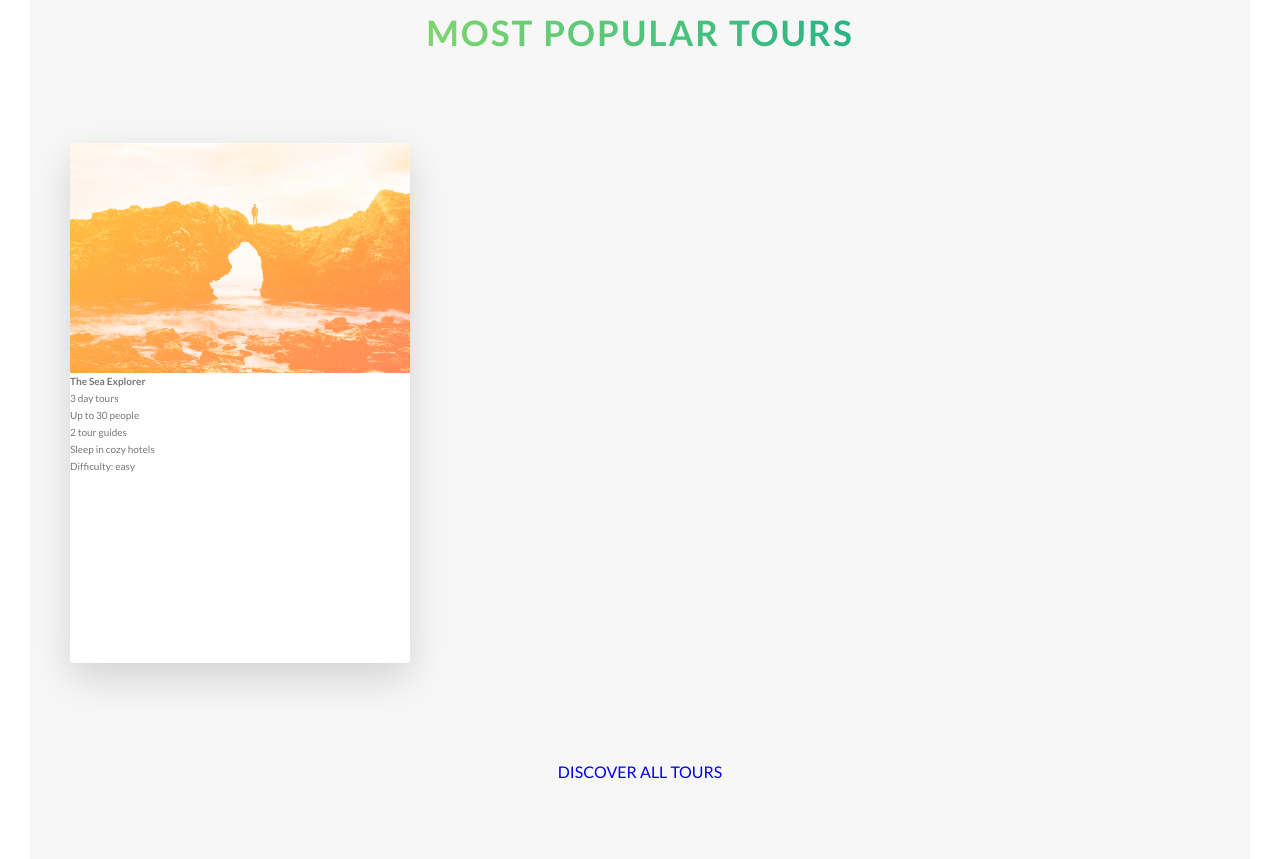
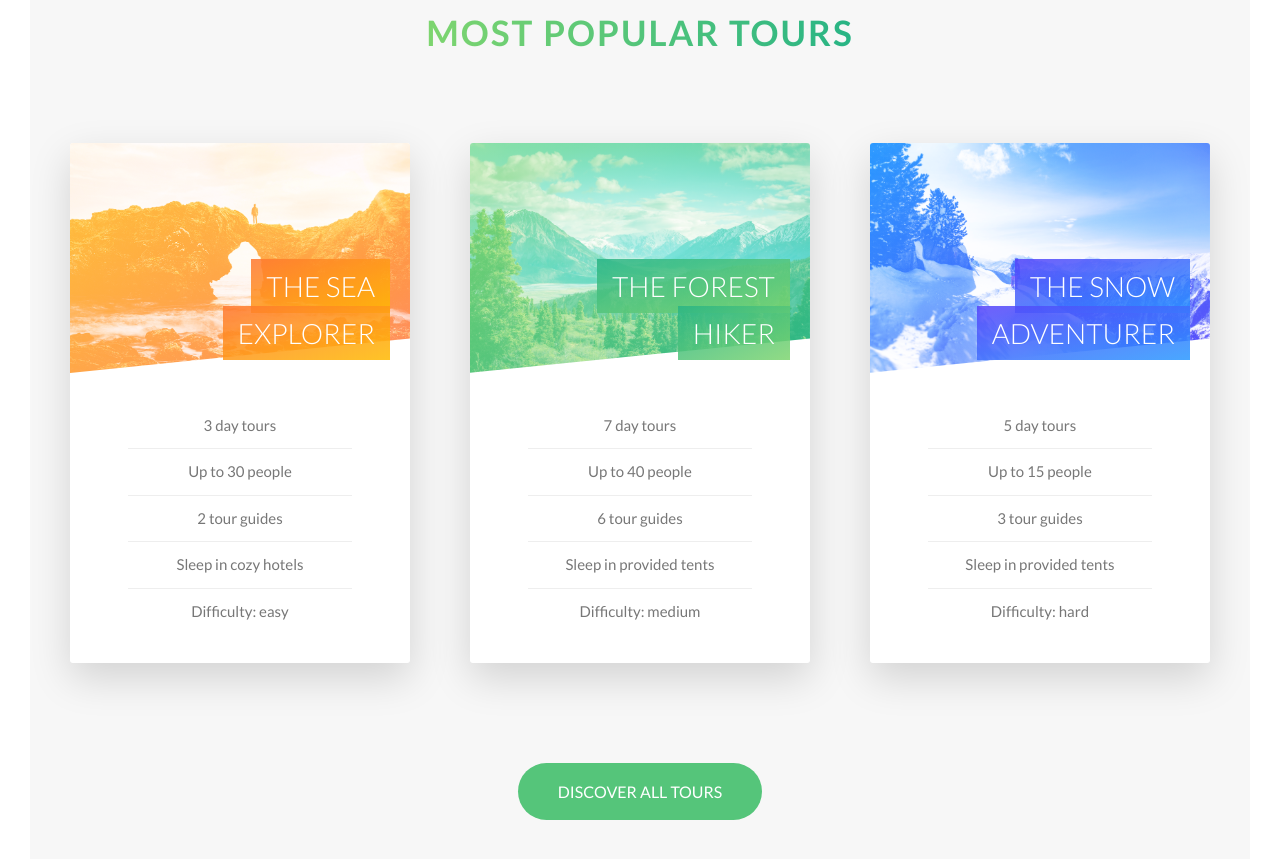
Before and after one commit to akbarameen/Natours---SASS-7-1-Architecture-and-Float-Layout, a website: page index.html in a window 1280 px wide. Shown: the part 2358-3217 px from the top of the page. Drawn offline with Linux system fonts and the light colour scheme.

Commit message:
tour section completed

```diff
--- a/index.html
+++ b/index.html
@@ -129,7 +129,7 @@
                        <div class="card">
                            <div class="card__side card__side--front">
                                 <div class="card__picture card__picture--1">
-                                     <!-- this is for black space -->
+                                     <!-- this is for blank space -->
                                     &nbsp;
                                 </div>
                                 <h4 class="card__heading">
@@ -146,20 +146,19 @@
                                 </div>
                            </div>
                            <div class="card__side card__side--back card__side--back-1">
-                            Back Side
-                                <!-- <div class="card__cta">
+                                <div class="card__cta">
                                     <div class="card__price-box">
                                         <p class="card__price-only">Only</p>
                                         <p class="card__price-value">$297</p>
                                     </div>
                                     <a href="#popup" class="btn btn--white">Book now!</a>
-                                </div> -->
+                                </div>
                             </div>
                        </div>
                     </div>
 
 
-                    <!-- <div class="col-1-of-3">
+                    <div class="col-1-of-3">
                         <div class="card">
                             <div class="card__side card__side--front">
                                 <div class="card__picture card__picture--2">
@@ -222,7 +221,7 @@
                                 </div>
                             </div>
                         </div>
-                    </div> -->
+                    </div>
                 </div>
 
                 <div class="u-center-text u-margin-top-huge">
--- a/sass/base/_utilities.scss
+++ b/sass/base/_utilities.scss
@@ -4,3 +4,6 @@
 .u-margin-bottom-small{margin-bottom: 1.5rem;}
 .u-margin-bottom-mediam{margin-bottom: 3rem;}
 .u-margin-bottom-big{margin-bottom: 8rem;}
+
+.u-margin-top-big{margin-top: 8rem;}
+.u-margin-top-huge{margin-top: 10rem;}
--- a/sass/components/_buttons.scss
+++ b/sass/components/_buttons.scss
@@ -34,6 +34,14 @@
             background-color: $color-white;
         }
 
+    }
+    &--green{
+        background-color: $color-primary;
+        color: $color-white;
+
+        &::after{
+            background-color: $color-primary;
+        }
     }
 
     /* sudo elements */
--- a/sass/components/_card.scss
+++ b/sass/components/_card.scss
@@ -1,11 +1,11 @@
-.card{
+.card {
     // FUNCTIONALITY
     perspective: 150rem;
     -moz-perspective: 150rem;
     position: relative;
     height: 52rem;
 
-    &__side{
+    &__side {
         height: 52rem;
         position: absolute;
         transition: all .8s ease;
@@ -17,11 +17,12 @@
         overflow: hidden; // this is because the image mostly overflow the parent class and hide the border radius
         box-shadow: 0 1.5rem 4rem rgba($color-black, .15);
 
-        &--front{
+        &--front {
             background-color: $color-white;
 
         }
-        &--back{
+
+        &--back {
             transform: rotateY(180deg);
 
             &-1 {
@@ -42,22 +43,24 @@
 
     }
 
-    &:hover &__side--front{
+    &:hover &__side--front {
         transform: rotateY(-180deg);
     }
-    &:hover &__side--back{
+
+    &:hover &__side--back {
         transform: rotateY(0);
     }
 
 
     // FRONT SIDE STYLING
-
-    &__picture{
+    &__picture {
         background-size: cover;
         height: 23rem;
-        background-blend-mode: screen;
+        background-blend-mode: screen; // This is brand new scss property so we have to blend image usign photoshop anymore
+        clip-path: polygon(0 0, 100% 0, 100% 85%, 0 100%);
+        -wibkit-clip-path: polygon(0 0, 100% 0, 100% 85%, 0 100%);
 
-        &--1{
+        &--1 {
             // ONE WAY WE CAN USE RGBA AND DECREASE THE OPACITY OR WE CAN WE USE THE NEW PROPERTY CALLED BLEND-mode
             //method-1
             //     background-image:  linear-gradient(to right bottom,
@@ -66,12 +69,105 @@
             // url(../img/nat-5.jpg);
 
             //Method - 2
-        background-image: linear-gradient(to right bottom
-            , $color-secondary-light, $color-secondary-dark)
-            , url(../img/nat-5.jpg);
+            background-image: linear-gradient(to right bottom, $color-secondary-light, $color-secondary-dark), url(../img/nat-5.jpg);
+        }
+        &--2 {
+            background-image: linear-gradient(to right bottom, $color-primary-light, $color-primary-dark), url(../img/nat-6.jpg);
+        }
+        &--3 {
+            background-image: linear-gradient(to right bottom, $color-tertiary-light, $color-tertiary-dark), url(../img/nat-7.jpg);
+        }
 
+
+
+
+    }
+
+    &__heading {
+        font-size: 2.8rem;
+        text-transform: uppercase;
+        color: $color-white;
+        font-weight: 300;
+        text-align: right;
+        position: absolute;
+        top: 12rem;
+        right: 2rem;
+        width: 75%;
+    }
+
+    &__heading-span {
+        padding: 1rem 1.5rem;
+        // this is for breaking one element and treating it two different elements
+        box-decoration-break: clone;
+        -webkit-box-decoration-break: clone;
+
+        &--1 {
+            background-image: linear-gradient(to right bottom,
+                    rgba($color-secondary-dark, .85),
+                    rgba($color-secondary-light, .85));
+        }
+        &--2 {
+            background-image: linear-gradient(to right bottom,
+                    rgba($color-primary-dark, .85),
+                    rgba($color-primary-light, .85));
+        }
+        &--3 {
+            background-image: linear-gradient(to right bottom,
+                    rgba($color-tertiary-dark, .85),
+                    rgba($color-tertiary-light, .85));
         }
 
     }
 
+    &__details {
+        padding: 3rem;
+
+        ul {
+            list-style: none;
+            width: 80%;
+            margin: 0 auto;
+
+            li {
+                text-align: center;
+                font-size: 1.5rem;
+                padding: 1rem;
+
+
+                &:not(:last-child) {
+                    border-bottom: 1px solid $color-grey-light-2;
                 }
+
+            }
+        }
+    }
+
+    // BACK SIDE STYLING
+
+    &__cta {
+        position: absolute;
+        top: 50%;
+        left: 50%;
+        transform: translate(-50%, -50%);
+        text-align: center;
+        width: 75%;
+
+
+    }
+
+    &__price-box {
+        color: $color-white;
+        margin-bottom: 8rem;
+
+    }
+
+    &__price-only {
+        font-size: 1.4rem;
+        text-transform: uppercase;
+
+    }
+
+    &__price-value {
+        font-size: 6rem;
+        font-weight: 100;
+    }
+}
--- a/sass/layout/_header.scss
+++ b/sass/layout/_header.scss
@@ -7,6 +7,7 @@
     background-size: cover;
     background-position: top;
     /* This property will avoid croping the image from the top when resizing the screen */
+    -wibkit-clip-path: polygon(0 0, 100% 0, 100% 75vh, 0% 100%);
     clip-path: polygon(0 0, 100% 0, 100% 75vh, 0% 100%);
     /* I have made this myself but there is a cool tool called clippy used for making complex shapes */
     position: relative;
--- a/sass/pages/_home.scss
+++ b/sass/pages/_home.scss
@@ -26,7 +26,7 @@
 
 .section-tours{
     background-color: $color-grey-light-1;
-    padding: 25rem 0 50rem;
+    padding: 25rem 0 15rem;
     margin-top: -10rem;
 
 }
```
Also changed, not shown: css/style.css. Lines whose indentation alone changed are shown as unchanged.
